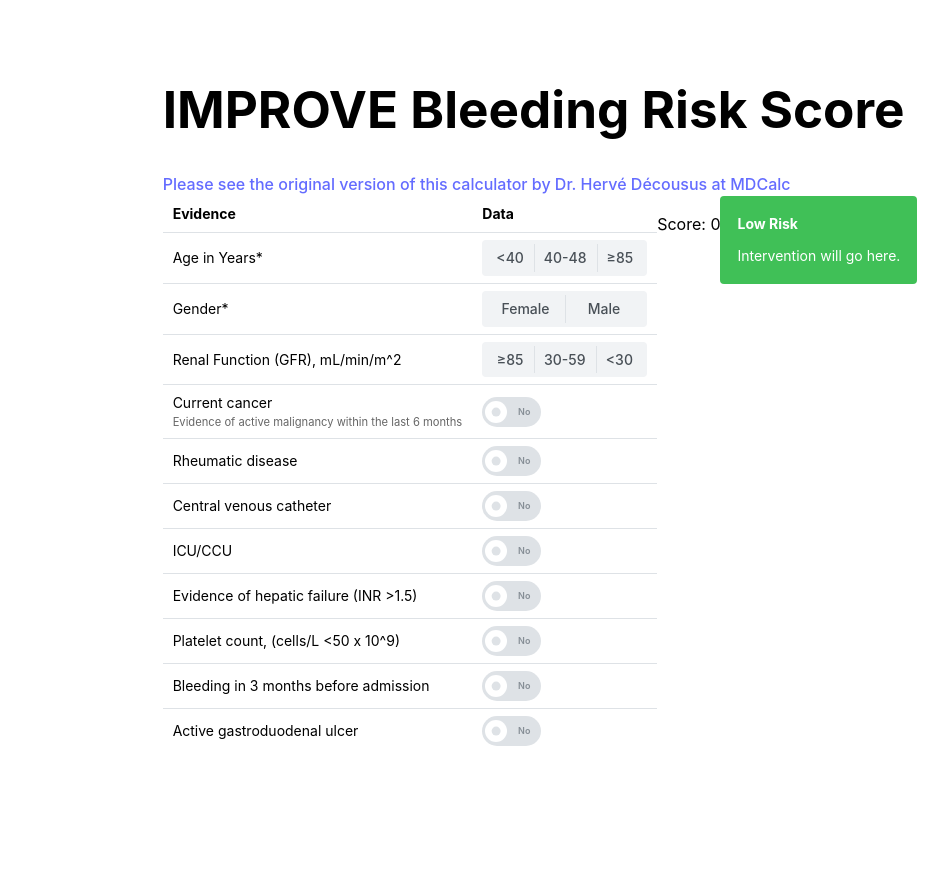
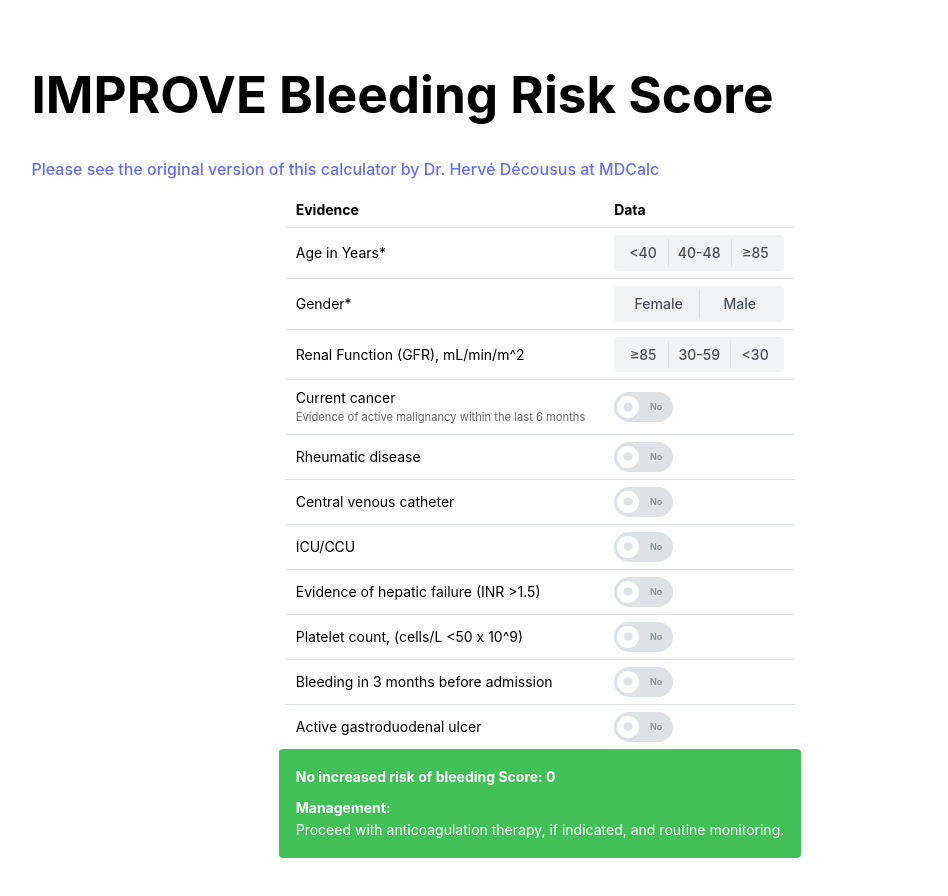
Before and after one commit to mpegram3rd/med-calc-bleeding-risk, a React (Vite) app: page / in a window 1280 px wide. Shown: the top 896 px of the page, without its empty margins (100-1048 px from the left). Before the commit the page ends 800 px from the top, so only its background shows below. Built offline with nearby package versions, Linux system fonts and the light colour scheme.

Commit message:
Basically functionally complete... UI looks like a mess.  Going to convert to grid system.

```diff
--- a/src/calculator/Advice.tsx
+++ /dev/null
@@ -1,15 +0,0 @@
-import {Alert} from "@mantine/core";
-
-export default function Advice() {
-    return (
-        <div className="advice">
-            <Alert
-                variant="filled"
-                color="green"
-                title="Low Risk"
-            >
-                Intervention will go here.
-            </Alert>
-        </div>
-    );
-}
--- a/src/calculator/CalculatorContainer.css
+++ b/src/calculator/CalculatorContainer.css
@@ -2,4 +2,5 @@
     display: flex;
     flex-flow: row wrap;
     justify-content: center;
+    margin: 10px auto;
 }
--- a/src/calculator/CalculatorContainer.tsx
+++ b/src/calculator/CalculatorContainer.tsx
@@ -1,7 +1,7 @@
 import './CalculatorContainer.css'
-import Advice from './Advice.tsx'
 import Calculator from "./Calculator.tsx";
 import {useState} from 'react';
+import ResultsContainer from "../results/ResultsContainer.tsx";
 
 export default function CalculatorContainer() {
     const [score, setScore] = useState<number>(0);
@@ -9,8 +9,7 @@ export default function CalculatorContainer() {
     return (
         <div className="calc-container">
             <Calculator setScore={setScore}/>
-            <p>Score: {score}</p>
-            <Advice/>
+            <ResultsContainer score={score}/>
         </div>
 
     );
--- a/src/calculator/Advice.css
+++ b/src/results/Advice.css
@@ -1,3 +1,4 @@
 .advice {
     min-width: 40%;
+    overflow-wrap: break-word;
 }
--- /dev/null
+++ b/src/results/Advice.tsx
@@ -0,0 +1,30 @@
+import {Alert} from "@mantine/core";
+import type {ScoreProps} from "./score-props.ts";
+
+const Advice: React.FC<ScoreProps> = ({score}) => {
+    return (
+        <div className="advice">
+            <Alert
+                variant="filled"
+                color={ score < 7 ? "green" : "red" }
+                title={(score < 7 ? "No increased risk of bleeding" : "Increased risk of bleeding") + " Score: " + score}
+            >
+                <span>
+                    <b>Management:</b><br/>
+                    { score < 7 ?
+                        "Proceed with anticoagulation therapy, if indicated, and routine monitoring." :
+                        (
+                            <ul>
+                                <li>Avoid anticoagulants where possible.</li>
+                                <li>Consider non-pharmacologic interventions.</li>
+                                <li>If anticoagulation therapy remains necessary, address any modifiable bleeding risk factors and closely monitor for bleeding events.</li>
+                            </ul>
+                        )
+                    }
+                </span>
+            </Alert>
+        </div>
+    );
+}
+
+export default Advice;
--- /dev/null
+++ b/src/results/ResultsContainer.tsx
@@ -0,0 +1,14 @@
+import Advice from "./Advice.tsx";
+import type {ScoreProps} from "./score-props.ts";
+
+
+const ResultsContainer: React.FC<ScoreProps> = ({score}) => {
+
+    return (
+        <div className="results-container">
+            <Advice score={score}/>
+        </div>
+    )
+}
+
+export default ResultsContainer;
--- /dev/null
+++ b/src/results/score-props.ts
@@ -0,0 +1,3 @@
+export interface ScoreProps {
+    score: number;
+}
```
Also changed, not shown: src/results/Score.tsx (added, +10 -0 lines).
